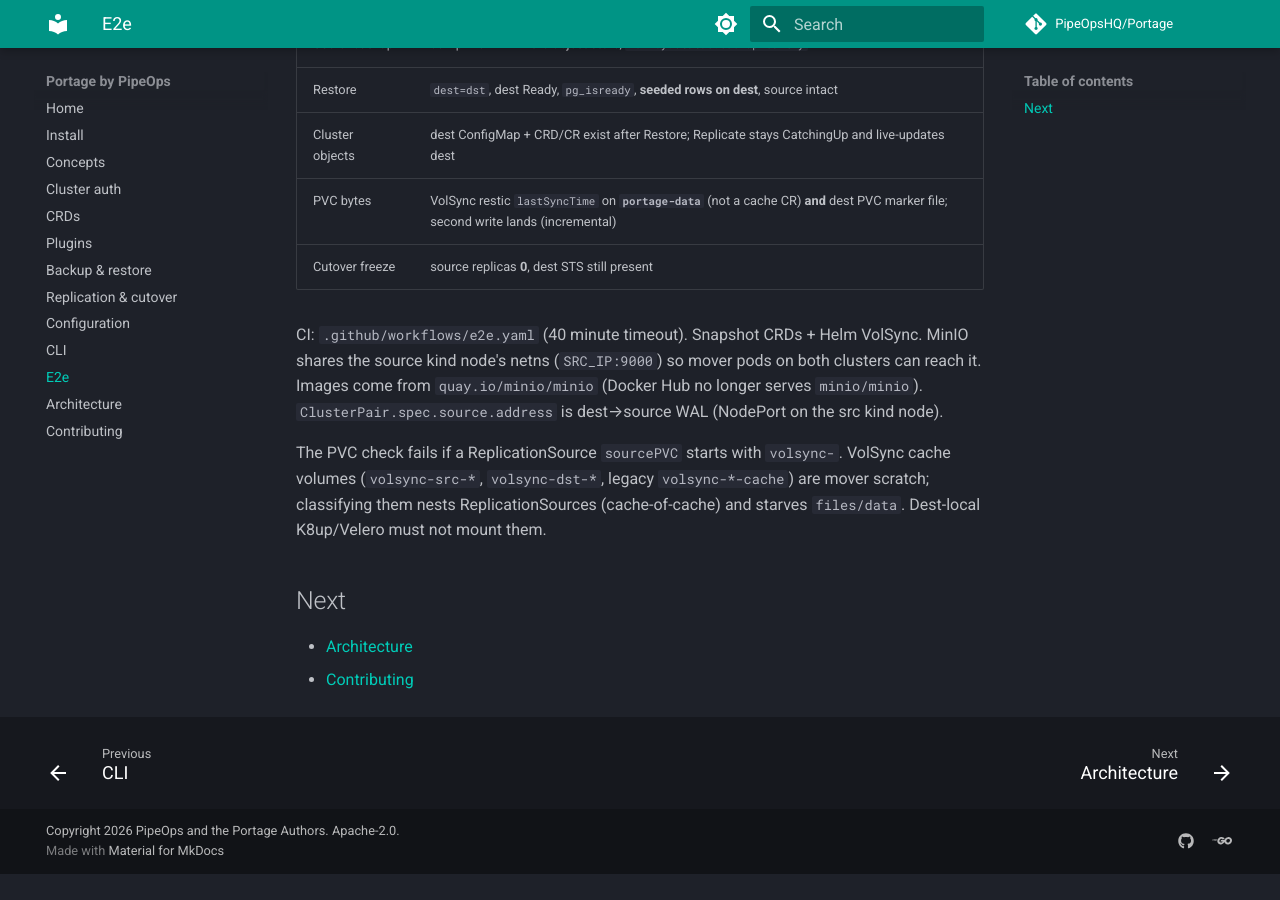
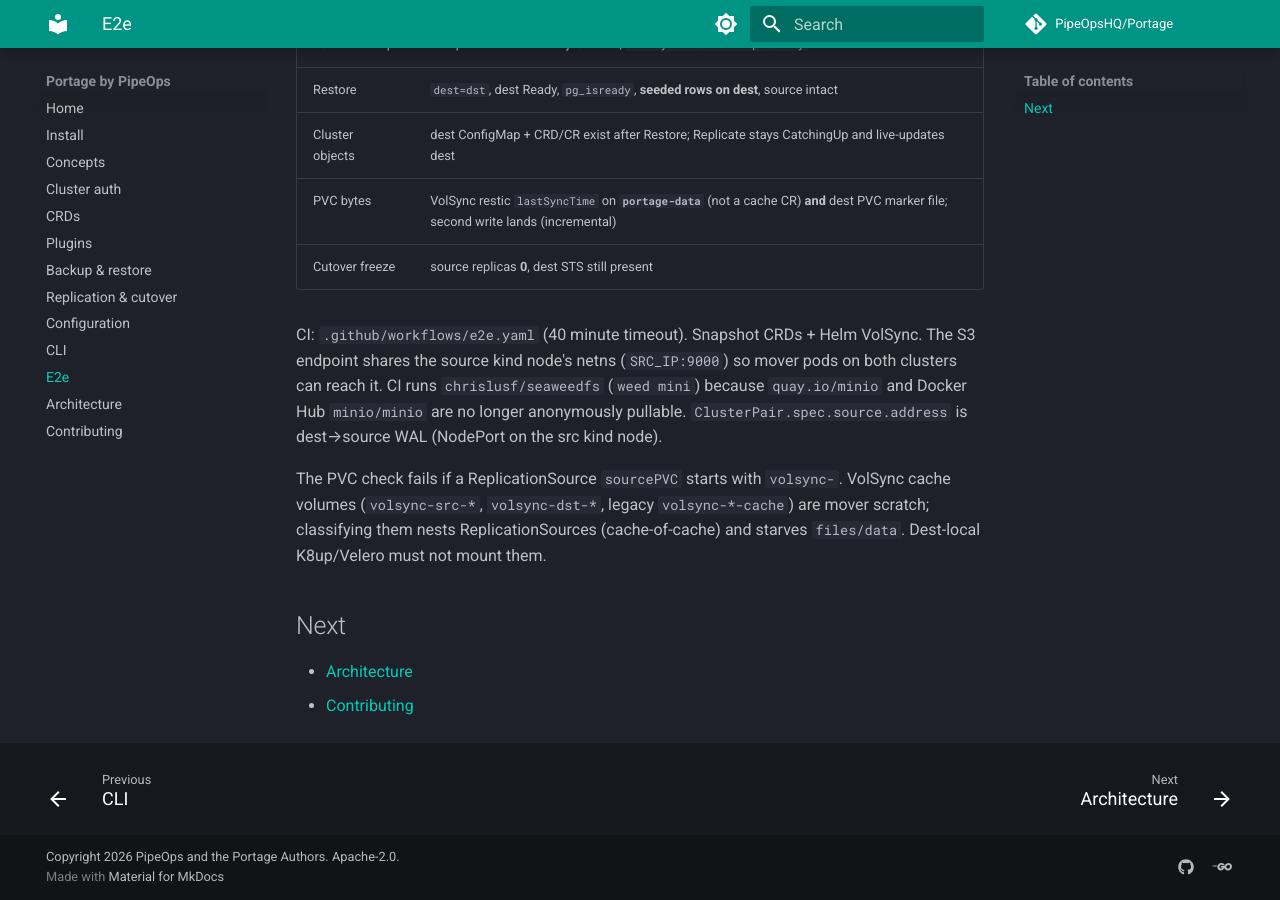
Before and after one commit to PipeOpsHQ/Portage, an MkDocs documentation site: the page built from docs/e2e.md, in a window 1280 px wide and 900 px high, scrolled down 503 px. Built offline with MkDocs 1.6.1 and Material for MkDocs 9.7.7, drawn with Linux system fonts in a browser that asks for light colours; comment, search, counter and statistics services are not loaded; before the commit the page ends 1377 px from its top, so only the background shows below that.

Commit message:
ci: serve kind e2e S3 with SeaweedFS
quay.io/minio/minio and quay.io/minio/mc return 401 to anonymous
pulls, so the kind job died before any product check. weed mini on
the src node keeps the same endpoint, bucket, and keys.

Signed-off-by: Alex Idowu <alexidowu25@gmail.com>

```diff
--- a/docs/e2e.md
+++ b/docs/e2e.md
@@ -21,10 +21,10 @@ make e2e
 | Cutover freeze | source replicas **0**, dest STS still present |
 
 CI: `.github/workflows/e2e.yaml` (40 minute timeout). Snapshot CRDs + Helm VolSync.
-MinIO shares the source kind node's netns (`SRC_IP:9000`) so mover pods on both
-clusters can reach it. Images come from `quay.io/minio/minio` (Docker Hub no
-longer serves `minio/minio`). `ClusterPair.spec.source.address` is dest→source WAL
-(NodePort on the src kind node).
+The S3 endpoint shares the source kind node's netns (`SRC_IP:9000`) so mover pods
+on both clusters can reach it. CI runs `chrislusf/seaweedfs` (`weed mini`) because
+`quay.io/minio` and Docker Hub `minio/minio` are no longer anonymously pullable.
+`ClusterPair.spec.source.address` is dest→source WAL (NodePort on the src kind node).
 
 The PVC check fails if a ReplicationSource `sourcePVC` starts with `volsync-`.
 VolSync cache volumes (`volsync-src-*`, `volsync-dst-*`, legacy
```
Also changed, not shown: CHANGELOG.md (+3 -0 lines), 1 other file.
